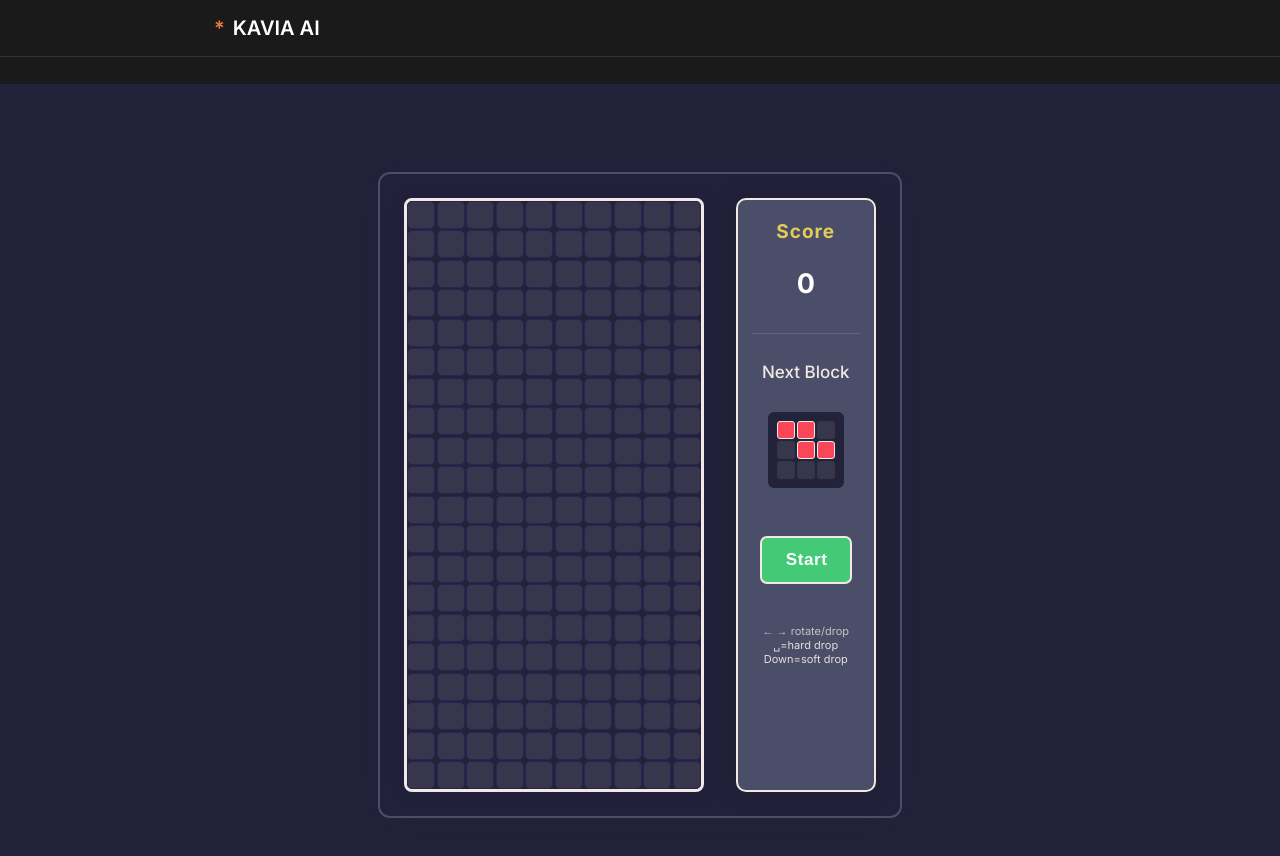
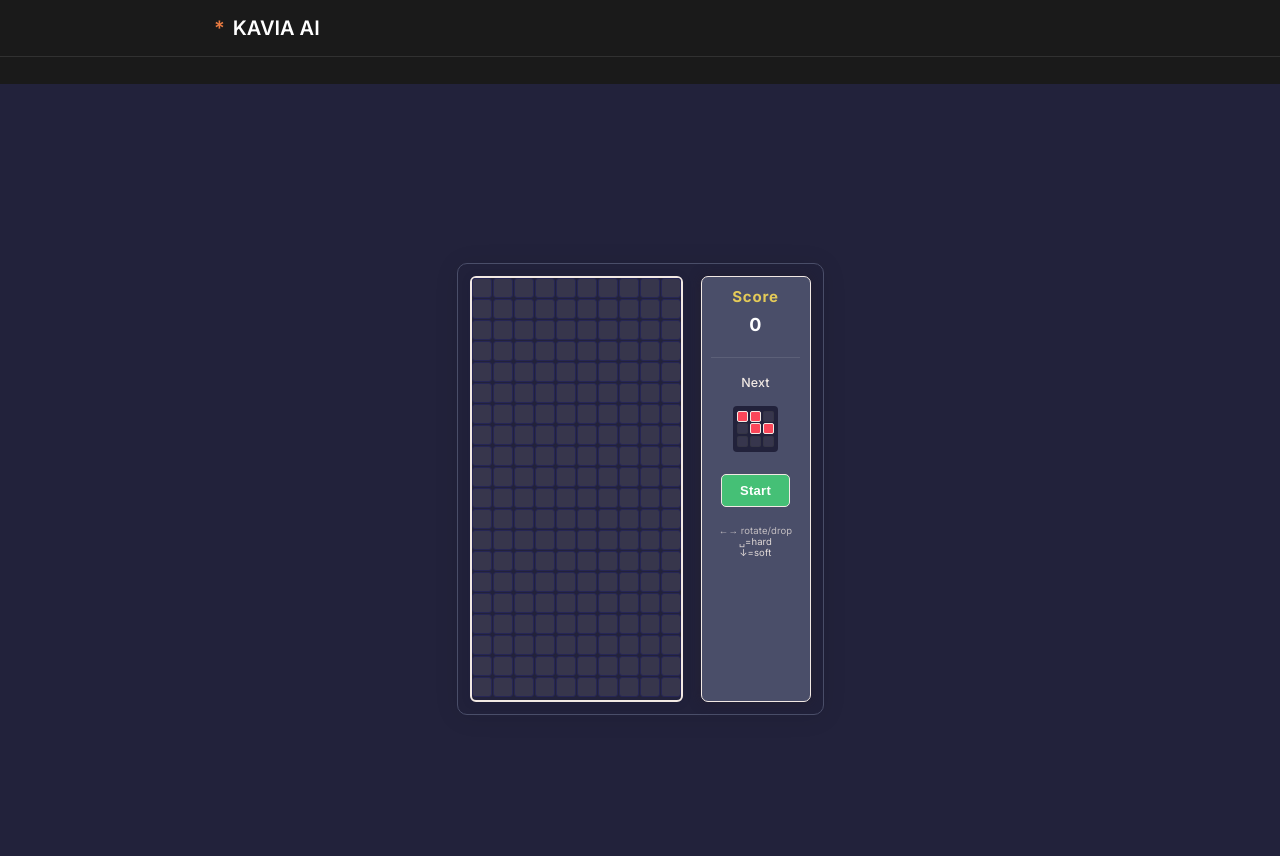
Before and after one commit to Workflow-Manager-admin/tetramaster-24353-0c87ffc6, a React (Create React App) app in the folder tetramaster/: page / in a window 1280 px wide. Shown: the top 856 px of the page. Built offline with nearby package versions, Linux system fonts and the light colour scheme; the HTML template or start-up script is replaced by a standard one.

Commit message:
Auto-commit: Changes as of 2025-05-28T09:03:31.953480+00:00

```diff
--- a/tetramaster/src/TetraMaster.js
+++ b/tetramaster/src/TetraMaster.js
@@ -353,9 +353,11 @@ function TetraMaster() {
         style={{
           display: 'inline-block',
           background: GRID_BG,
-          borderRadius: 6,
-          padding: '8px',
-          margin: '8px auto',
+          borderRadius: 4,
+          padding: '4px',
+          margin: '3px auto',
+          minWidth: 0,
+          minHeight: 0,
         }}
       >
         {shape.map((row, y) => (
@@ -364,12 +366,13 @@ function TetraMaster() {
               <div
                 key={x}
                 style={{
-                  width: 18,
-                  height: 18,
-                  margin: 1,
-                  borderRadius: 3,
+                  width: 11,
+                  height: 11,
+                  margin: 0.8,
+                  borderRadius: 2,
                   background: cell ? COLORS[nextBlock.type] : COLORS.empty,
-                  border: cell ? `1.5px solid ${ACCENT}` : '1px solid #3334',
+                  border: cell ? `1px solid ${ACCENT}` : '1px solid #3334',
+                  minWidth: 0, minHeight: 0,
                 }}
               />
             ))}
@@ -427,6 +430,7 @@ function TetraMaster() {
   const displayGrid = renderDisplayGrid();
 
   // FULL PAREN wrapping for main return!
+  // --- COMPACT/RESPONSIVE REWORKED UI ---
   return (
     <div
       style={{
@@ -437,36 +441,42 @@ function TetraMaster() {
         alignItems: 'center',
         justifyContent: 'center',
         fontFamily: 'Inter, Arial, sans-serif',
+        overflow: 'auto',
       }}
     >
-      {/* Play Area and Sidebar */}
       <div
         style={{
           display: 'flex',
-          gap: 32,
-          boxShadow: '0 2px 36px 0 #1a1a1a26',
-          padding: 24,
-          borderRadius: 12,
-          background: 'rgba(34,34,59,0.97)',
-          border: `2px solid ${SIDEBAR_BG}`,
-          marginTop: 60,
-          marginBottom: 38,
+          gap: 18,
+          boxShadow: '0 2px 24px 0 #1a1a1a18',
+          padding: 12,
+          borderRadius: 10,
+          background: 'rgba(34,34,59,0.96)',
+          border: `1.5px solid ${SIDEBAR_BG}`,
+          marginTop: 28,
+          marginBottom: 18,
+          width: 'fit-content',
+          maxWidth: '97vw',
+          minHeight: 0,
         }}
       >
-        {/* Play grid */}
-        <div style={{ position: 'relative' }}>
+        {/* Play grid - Compact */}
+        <div style={{ position: 'relative', minHeight: 0 }}>
           <div
             style={{
               background: GRID_BG,
               display: 'grid',
-              borderRadius: 8,
-              border: `3px solid ${ACCENT}`,
-              gridTemplateColumns: `repeat(${GRID_WIDTH}, 28px)`,
-              gridTemplateRows: `repeat(${GRID_HEIGHT}, 28px)`,
-              gap: 1.5,
-              boxShadow: '0 1px 16px #17174533',
+              borderRadius: 6,
+              border: `2px solid ${ACCENT}`,
+              gridTemplateColumns: `repeat(${GRID_WIDTH}, 20px)`,
+              gridTemplateRows: `repeat(${GRID_HEIGHT}, 20px)`,
+              gap: 1,
+              boxShadow: '0 1px 10px #1717451e',
               position: 'relative',
               zIndex: 1,
+              maxHeight: '98vh',
+              aspectRatio: `${GRID_WIDTH}/${GRID_HEIGHT}`,
+              minHeight: 0,
             }}
           >
             {displayGrid.map((row, y) =>
@@ -474,13 +484,13 @@ function TetraMaster() {
                 <div
                   key={`${y}-${x}`}
                   style={{
-                    width: 28,
-                    height: 28,
-                    borderRadius: 5,
+                    width: 20,
+                    height: 20,
+                    borderRadius: 3,
                     background: cell ? COLORS[cell] : COLORS.empty,
-                    border: cell ? `2px solid ${ACCENT}` : '1.4px solid #262655',
+                    border: cell ? `1.6px solid ${ACCENT}` : '1px solid #262655',
                     boxSizing: 'border-box',
-                    boxShadow: cell ? '0 2px 6px #0005' : 'none',
+                    boxShadow: cell ? '0 1.5px 5px #0005' : 'none',
                     transition: 'background 0.08s',
                   }}
                 />
@@ -490,31 +500,45 @@ function TetraMaster() {
           {/* GameOver overlay */}
           {renderGameOver()}
         </div>
-        {/* Sidebar */}
+        {/* Sidebar - Compact */}
         <div
           style={{
-            width: 140,
+            width: 110,
+            maxWidth: '32vw',
             background: SIDEBAR_BG,
             color: ACCENT,
-            borderRadius: 10,
-            padding: '20px 14px 20px 14px',
+            borderRadius: 7,
+            padding: '12px 7px 12px 7px',
             display: 'flex',
             flexDirection: 'column',
-            gap: 20,
+            gap: 11,
             alignItems: 'center',
-            border: `2.5px solid ${ACCENT}`,
-            boxShadow: '0 0px 18px #231d29bb',
+            border: `1.6px solid ${ACCENT}`,
+            boxShadow: '0 0px 12px #231d2988',
+            minHeight: 0,
           }}
         >
-          <div style={{ fontWeight: 700, fontSize: 19, marginBottom: 4, color: '#ffe156d9', letterSpacing: 1 }}>
+          <div
+            style={{
+              fontWeight: 700,
+              fontSize: 15,
+              marginBottom: 1,
+              color: '#ffe156d9',
+              letterSpacing: 0.8,
+              lineHeight: 1,
+            }}
+          >
             Score
           </div>
           <div
             style={{
-              minHeight: 38,
-              fontSize: 27,
+              minHeight: 22,
+              fontSize: 18,
               fontWeight: 800,
               color: '#fff',
+              marginBottom: 2,
+              lineHeight: '1',
+              letterSpacing: '0.5px',
             }}
           >
             {score}
@@ -522,27 +546,39 @@ function TetraMaster() {
           <div
             style={{
               height: 1,
-              width: '100%',
-              margin: '8px 0',
-              background: 'rgba(255,255,255,0.13)',
+              width: '95%',
+              margin: '6px 0',
+              background: 'rgba(255,255,255,0.10)',
             }}
           />
-          <div style={{ fontWeight: 500, fontSize: 17, color: ACCENT, marginBottom: 2 }}>
-            Next Block
+          <div
+            style={{
+              fontWeight: 500,
+              fontSize: 12.5,
+              color: ACCENT,
+              marginBottom: 2,
+              letterSpacing: 0.1,
+            }}
+          >
+            Next
           </div>
-          {renderNextBlockPreview()}
+          <div style={{ display: 'flex', justifyContent: 'center', width: '100%' }}>
+            {renderNextBlockPreview()}
+          </div>
           <button
             className="btn btn-large"
             style={{
-              marginTop: '20px',
-              width: '92px',
-              background: running ? '#fa4659cc' : '#43e97bcc',
+              marginTop: '8px',
+              width: '69px',
+              background: running ? '#fa4659bb' : '#43e97bbb',
               fontWeight: '700',
-              letterSpacing: 0.6,
-              fontSize: 17,
-              border: `2.5px solid ${ACCENT}`,
-              borderRadius: 7,
+              letterSpacing: 0.3,
+              fontSize: 13,
+              border: `1.5px solid ${ACCENT}`,
+              borderRadius: 5,
               outline: 'none',
+              minHeight: '28px',
+              padding: '8px 0',
             }}
             onClick={() => (running ? setRunning(false) : startGame())}
             disabled={running}
@@ -551,17 +587,19 @@ function TetraMaster() {
           </button>
           <div
             style={{
-              fontSize: 11,
+              fontSize: 9.5,
               color: ACCENT,
-              marginTop: 20,
+              marginTop: 7,
               fontWeight: 400,
-              opacity: 0.93,
+              opacity: 0.9,
               textAlign: 'center',
+              lineHeight: 1.19,
+              letterSpacing: 0.1,
             }}
           >
-            <div style={{ opacity: 0.8 }}>← → rotate/drop</div>
-            <div>␣=hard drop</div>
-            <div>Down=soft drop</div>
+            <div style={{ opacity: 0.8 }}>←→ rotate/drop</div>
+            <div>␣=hard</div>
+            <div>↓=soft</div>
           </div>
         </div>
       </div>
```
Also changed, not shown: 1 other file (tests, documents, lock files or other folders).
